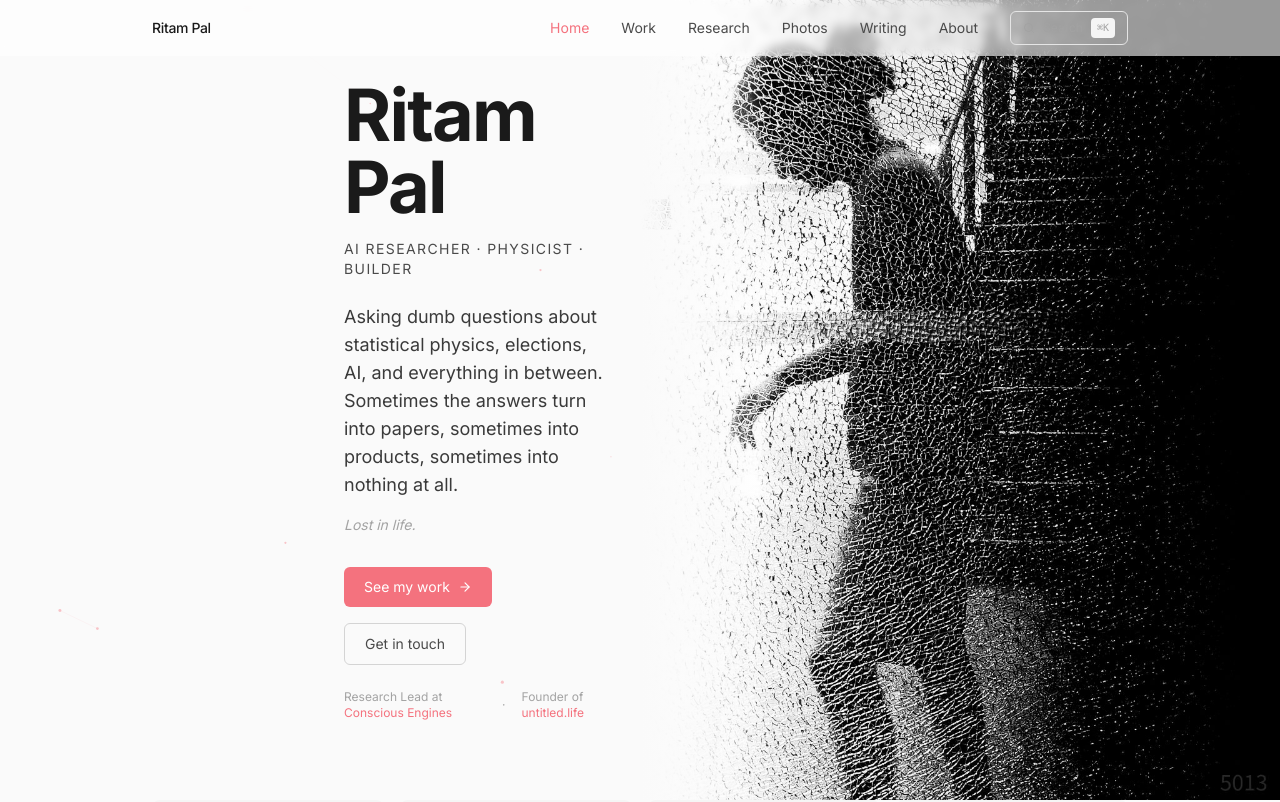
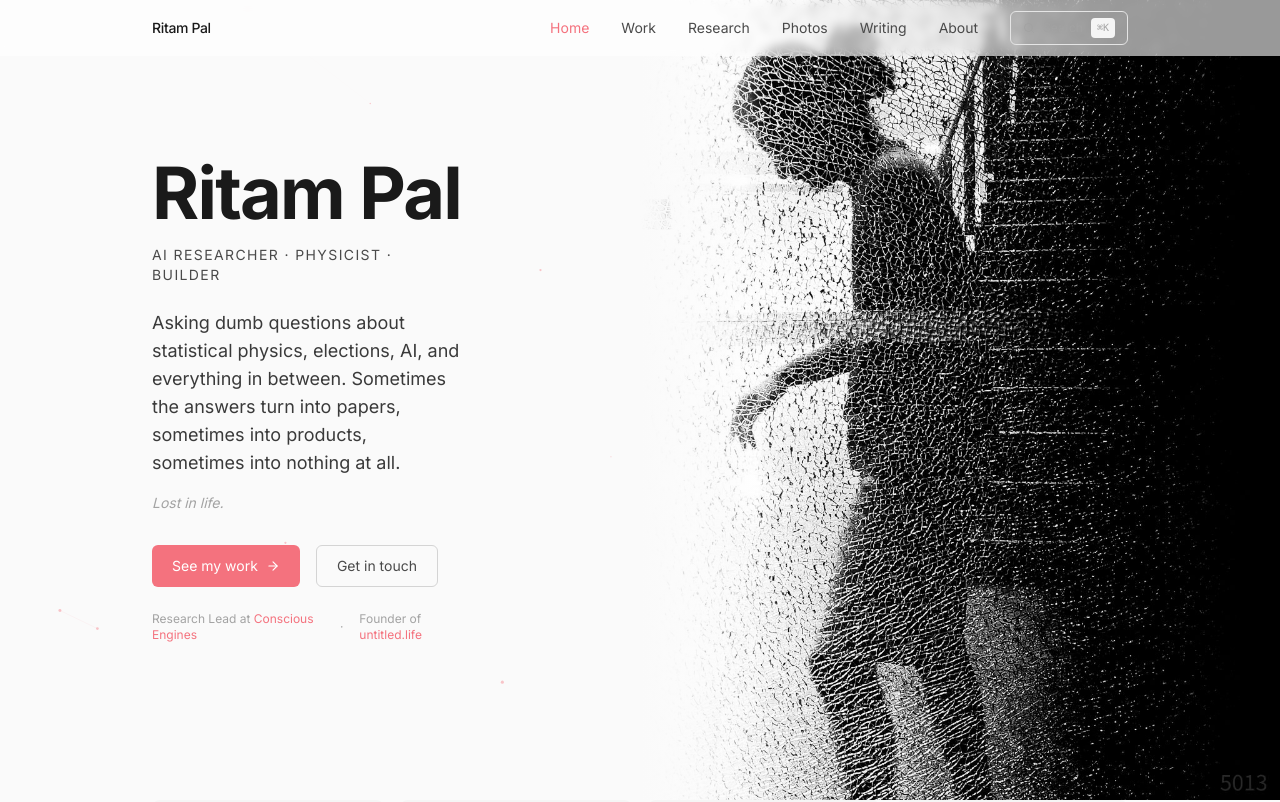
Before and after one commit to ritams/ritams.github.io, a Next.js app: page / in a window 1280 px wide. Shown: the top 802 px of the page. Built offline with nearby package versions, Linux system fonts and the light colour scheme.

Commit message:
Fix text column width — proper padding, wider text area

```diff
--- a/app/page.tsx
+++ b/app/page.tsx
@@ -121,16 +121,16 @@ const exploreCards = [
 export default function HomePage() {
   return (
     <PageWrapper>
-      {/* Hero — text aligned to nav, photo fills to right edge, extends behind nav */}
-      <section className="relative min-h-screen -mt-14 pt-0 grid md:grid-cols-2">
-        {/* Text — left side, content aligned to nav width */}
-        <div className="relative flex items-center justify-end py-20 md:py-0">
+      {/* Hero — text left, photo fills right to viewport edge, extends behind nav */}
+      <section className="relative min-h-screen -mt-14 pt-0 grid md:grid-cols-[1fr_1fr]">
+        {/* Text — left side */}
+        <div className="relative flex items-center py-20 md:py-0">
           {/* Constellation background on text side */}
           <div className="absolute inset-0 overflow-hidden">
             <ConstellationCanvas />
           </div>
 
-            <div className="relative z-10 max-w-md pl-6 pr-8 md:pl-[max(1.5rem,calc((100vw-64rem)/2+1.5rem))]">
+            <div className="relative z-10 max-w-lg px-6 md:px-12 lg:pl-[max(1.5rem,calc((100vw-64rem)/2+1.5rem))] lg:pr-12">
               <motion.h1
                 initial={{ opacity: 0, y: 20 }}
                 animate={{ opacity: 1, y: 0 }}
```
